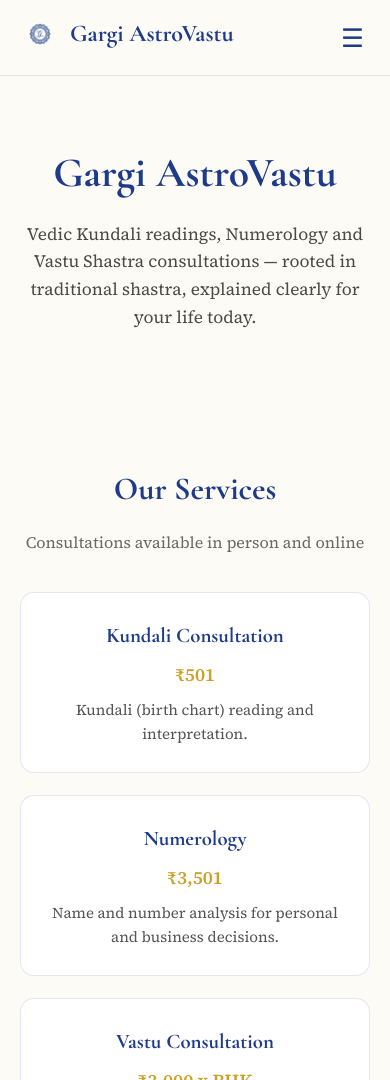
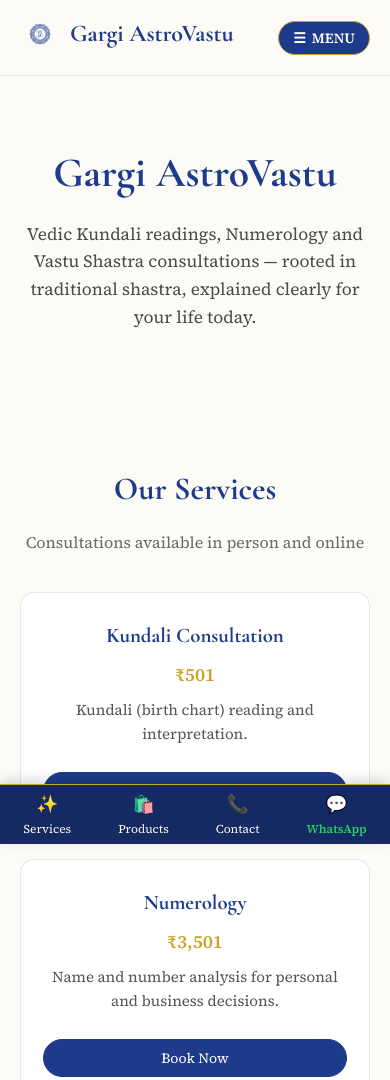
Before and after one commit to infinityspiritualservices91-collab/gargi-astrovastu, a plain HTML site: page index.html in a window 390 px wide. Shown: the top 1080 px of the page. Drawn offline with nearby package versions, Linux system fonts and the light colour scheme.

Commit message:
Update index.html

```diff
--- a/index.html
+++ b/index.html
@@ -25,8 +25,16 @@
     // WhatsApp number in international format, digits only, no + or spaces.
     whatsappNumber: "918329566105",
 
-    // Pre-filled message the client's customer will send on WhatsApp.
+    // Default pre-filled message when booking a general consultation.
     whatsappMessage: "Namaste, I would like to book a consultation with Gargi AstroVastu.",
+
+    // Pre-filled messages for individual service bookings
+    whatsappServiceMessages: {
+      kundali: "Namaste, I would like to book a Kundali Consultation with Gargi AstroVastu.",
+      numerology: "Namaste, I would like to book a Numerology Consultation with Gargi AstroVastu.",
+      vastu: "Namaste, I would like to book a Vastu Consultation with Gargi AstroVastu.",
+      puja: "Namaste, I would like to inquire about Puja & Rituals with Gargi AstroVastu."
+    },
 
     contactPhone: "+91 83295 66105",
 
@@ -57,6 +65,7 @@
     --cream:#FDFBF5;
     --ink:#2A2A2A;
     --maxw:1100px;
+    --transition: all 0.2s ease-in-out;
   }
   *{box-sizing:border-box;}
   html{scroll-behavior:smooth;}
@@ -66,6 +75,7 @@
     color:var(--ink);
     font-family:'Source Serif 4', Georgia, serif;
     line-height:1.6;
+    -webkit-tap-highlight-color: transparent;
   }
   h1,h2,h3,.brand{
     font-family:'Cormorant Garamond', Georgia, serif;
@@ -98,14 +108,86 @@
     font-size:0.92rem; text-decoration:none; border:1px solid var(--blue);
   }
   .nav-cta:hover{ background:var(--blue-dark); }
-  .menu-toggle{ display:none; background:none; border:none; font-size:1.6rem; color:var(--blue); cursor:pointer; }
+
+  /* Clear Mobile Menu Toggle Button */
+  .menu-toggle{
+    display:none;
+    background:var(--blue);
+    color:#ffffff;
+    border:1px solid var(--gold);
+    padding:6px 14px;
+    border-radius:20px;
+    font-family:'Source Serif 4', Georgia, serif;
+    font-size:0.88rem;
+    font-weight:600;
+    cursor:pointer;
+    align-items:center;
+    gap:6px;
+    transition:var(--transition);
+  }
+  .menu-toggle:hover, .menu-toggle:active{
+    background:var(--blue-dark);
+  }
+
+  /* Mobile Bottom Navigation Bar */
+  .mobile-bottom-nav {
+    display:none;
+  }
 
   @media (max-width:760px){
-    nav.links{ display:none; }
-    .menu-toggle{ display:block; }
-    nav.links.open{
-      display:flex; flex-direction:column; position:absolute; top:100%; left:0; right:0;
-      background:var(--cream); padding:16px 20px; gap:16px; border-bottom:1px solid rgba(30,58,138,0.12);
+    .menu-toggle{ display:inline-flex; }
+    nav.links{
+      display:none;
+      flex-direction:column;
+      position:absolute;
+      top:100%; left:0; right:0;
+      background:rgba(253,251,245,0.98);
+      backdrop-filter:blur(10px);
+      padding:20px 24px;
+      gap:12px;
+      border-bottom:2px solid var(--gold);
+      box-shadow:0 10px 25px rgba(0,0,0,0.15);
+      z-index:99;
+    }
+    nav.links.open{ display:flex; }
+    nav.links a{
+      padding:10px 0;
+      font-size:1.05rem;
+      border-bottom:1px solid rgba(30,58,138,0.08);
+    }
+
+    /* Fixed Bottom Navigation Bar on Mobile */
+    .mobile-bottom-nav {
+      display:flex;
+      position:fixed;
+      bottom:0; left:0; right:0;
+      height:60px;
+      background:var(--blue-dark);
+      border-top:1px solid var(--gold);
+      z-index:90;
+      justify-content:space-around;
+      align-items:center;
+      box-shadow:0 -4px 12px rgba(0,0,0,0.15);
+    }
+    .mobile-bottom-nav a {
+      color:var(--cream);
+      font-size:0.75rem;
+      text-decoration:none;
+      display:flex;
+      flex-direction:column;
+      align-items:center;
+      gap:2px;
+    }
+    .mobile-bottom-nav a span {
+      font-size:1.1rem;
+    }
+    .mobile-bottom-nav a.active {
+      color:var(--gold);
+      font-weight:600;
+    }
+
+    main {
+      padding-bottom:70px; /* Prevents sticky bottom bar from covering footer/content */
     }
   }
 
@@ -118,14 +200,15 @@
   .hero h1{ font-size:2.6rem; }
   .hero p.sub{ max-width:620px; margin:14px auto 28px; font-size:1.08rem; opacity:0.85; }
   .btn{
-    display:inline-block; padding:13px 30px; border-radius:999px;
-    font-family:'Source Serif 4', serif; font-size:1rem; text-decoration:none;
-    cursor:pointer; border:1.5px solid var(--blue); transition:transform .15s ease;
+    display:inline-block; padding:12px 24px; border-radius:999px;
+    font-family:'Source Serif 4', serif; font-size:0.95rem; text-decoration:none;
+    cursor:pointer; border:1.5px solid var(--blue); transition:transform .15s ease, background-color .15s ease;
   }
   .btn:hover{ transform:translateY(-1px); }
   .btn-primary{ background:var(--blue); color:#fff; }
   .btn-primary:hover{ background:var(--blue-dark); }
   .btn-gold{ background:var(--gold); border-color:var(--gold); color:#fff; }
+  .btn-sm{ padding:8px 18px; font-size:0.88rem; margin-top:14px; }
 
   section{ max-width:var(--maxw); margin:0 auto; padding:56px 20px; }
   section h2{ font-size:2rem; text-align:center; margin-bottom:8px; }
@@ -137,11 +220,11 @@
   }
   .service-card{
     background:#fff; border:1px solid rgba(30,58,138,0.12); border-radius:14px;
-    padding:26px 22px; text-align:center;
+    padding:26px 22px; text-align:center; display:flex; flex-direction:column; justify-content:space-between;
   }
   .service-card h3{ font-size:1.3rem; }
   .service-card .price{ color:var(--gold); font-weight:600; font-size:1.15rem; margin:8px 0; }
-  .service-card p{ font-size:0.94rem; opacity:0.8; margin:0; }
+  .service-card p{ font-size:0.94rem; opacity:0.8; margin:0 0 12px 0; flex-grow:1; }
 
   /* ---------- Testimonials ---------- */
   .testimonial-grid{
@@ -184,7 +267,10 @@
   .contact-box .detail{ margin:6px 0; font-size:1.02rem; }
   .contact-box .btn-gold{ margin-top:22px; }
 
-  footer{ text-align:center; padding:30px 20px; font-size:0.85rem; opacity:0.6; }
+  footer{ text-align:center; padding:30px 20px 80px; font-size:0.85rem; opacity:0.6; }
+  @media (min-width: 761px) {
+    footer { padding-bottom: 30px; }
+  }
   .social-row{
     display:flex; justify-content:center; gap:18px; margin-bottom:14px; opacity:1;
   }
@@ -227,12 +313,17 @@
       <img class="g-mark" src="gargi-astrovastu.png" alt="Gargi AstroVastu logo" onerror="this.style.display='none'">
       Gargi AstroVastu
     </a>
-    <button class="menu-toggle" onclick="document.querySelector('nav.links').classList.toggle('open')" aria-label="Menu">&#9776;</button>
-    <nav class="links">
-      <a href="#services">Services</a>
-      <a href="products.html">Products</a>
-      <a href="#testimonials">Testimonials</a>
-      <a href="#contact">Contact</a>
+
+    <!-- Labeled Menu Button for Mobile -->
+    <button class="menu-toggle" onclick="toggleMobileMenu()" aria-label="Toggle navigation menu">
+      <span>&#9776;</span> <span>MENU</span>
+    </button>
+
+    <nav class="links" id="mainNav">
+      <a href="#services" onclick="closeMobileMenu()">Services</a>
+      <a href="products.html" onclick="closeMobileMenu()">Products</a>
+      <a href="#testimonials" onclick="closeMobileMenu()">Testimonials</a>
+      <a href="#contact" onclick="closeMobileMenu()">Contact</a>
     </nav>
   </div>
 </header>
@@ -248,24 +339,36 @@
     <p class="section-sub">Consultations available in person and online</p>
     <div class="services-grid">
       <div class="service-card">
+        <div>
           <h3>Kundali Consultation</h3>
           <div class="price">₹501</div>
           <p>Kundali (birth chart) reading and interpretation.</p>
         </div>
+        <button class="btn btn-primary btn-sm" onclick="openBookingModal(window.GARGI_CONFIG.whatsappServiceMessages.kundali)">Book Now</button>
+      </div>
       <div class="service-card">
+        <div>
           <h3>Numerology</h3>
           <div class="price">₹3,501</div>
           <p>Name and number analysis for personal and business decisions.</p>
         </div>
+        <button class="btn btn-primary btn-sm" onclick="openBookingModal(window.GARGI_CONFIG.whatsappServiceMessages.numerology)">Book Now</button>
+      </div>
       <div class="service-card">
+        <div>
           <h3>Vastu Consultation</h3>
           <div class="price">₹3,000 x BHK</div>
           <p>On-site or plan-based Vastu review for homes and offices.</p>
         </div>
+        <button class="btn btn-primary btn-sm" onclick="openBookingModal(window.GARGI_CONFIG.whatsappServiceMessages.vastu)">Book Now</button>
+      </div>
       <div class="service-card">
+        <div>
           <h3>Puja &amp; Rituals</h3>
           <div class="price">On request</div>
           <p>Traditional pujas and remedies performed as advised.</p>
+        </div>
+        <button class="btn btn-primary btn-sm" onclick="openBookingModal(window.GARGI_CONFIG.whatsappServiceMessages.puja)">Book Now</button>
       </div>
     </div>
   </section>
@@ -318,6 +421,22 @@
   </section>
 </main>
 
+<!-- Fixed Mobile Bottom Bar (Thumb-friendly Navigation) -->
+<div class="mobile-bottom-nav">
+  <a href="#services">
+    <span>✨</span> Services
+  </a>
+  <a href="products.html">
+    <span>🛍️</span> Products
+  </a>
+  <a href="#contact">
+    <span>📞</span> Contact
+  </a>
+  <a href="#" onclick="openBookingModal(); return false;" style="color: #25D366; font-weight: bold;">
+    <span>💬</span> WhatsApp
+  </a>
+</div>
+
 <footer>
   <div class="social-row" id="socialRow">
     <a href="#" id="socialInstagram" target="_blank" rel="noopener" aria-label="Instagram" title="Instagram">
@@ -354,6 +473,23 @@
   document.getElementById('socialInstagram').href = window.GARGI_CONFIG.instagramUrl;
   document.getElementById('socialFacebook').href = window.GARGI_CONFIG.facebookUrl;
   document.getElementById('socialYoutube').href = window.GARGI_CONFIG.youtubeUrl;
+
+  // Mobile menu helpers
+  function toggleMobileMenu(){
+    document.getElementById('mainNav').classList.toggle('open');
+  }
+  function closeMobileMenu(){
+    document.getElementById('mainNav').classList.remove('open');
+  }
+
+  // Close menu when clicking outside
+  document.addEventListener('click', function(e) {
+    var nav = document.getElementById('mainNav');
+    var toggleBtn = document.querySelector('.menu-toggle');
+    if (nav && toggleBtn && !nav.contains(e.target) && !toggleBtn.contains(e.target)) {
+      closeMobileMenu();
+    }
+  });
 
   function parseCsv(text){
     var rows = [];
@@ -487,34 +623,33 @@
 
   loadCollectionsFromCsv();
 
-  function buildWhatsAppLink(){
+  function buildWhatsAppLink(customMsg){
     var num = window.GARGI_CONFIG.whatsappNumber.replace(/\D/g, '');
-    var msg = encodeURIComponent(window.GARGI_CONFIG.whatsappMessage || '');
+    var msg = encodeURIComponent(customMsg || window.GARGI_CONFIG.whatsappMessage || '');
     return 'https://wa.me/' + num + (msg ? ('?text=' + msg) : '');
   }
 
-  var qrRendered = false;
+  var qrObj = null;
 
-  function openBookingModal(){
+  function openBookingModal(customMsg){
     var modal = document.getElementById('bookingModal');
     modal.classList.add('open');
-    var link = buildWhatsAppLink();
+    var link = buildWhatsAppLink(customMsg);
     document.getElementById('qrLink').href = link;
 
-    if(!qrRendered){
     var qrEl = document.getElementById('qrcode');
+    qrEl.innerHTML = ''; // Re-render QR code dynamically for the requested service
+
     if(window.QRCode){
-        new QRCode(qrEl, {
+      qrObj = new QRCode(qrEl, {
         text: link,
         width: 200,
         height: 200,
         colorDark: '#1E3A8A',
         colorLight: '#ffffff'
       });
-        qrRendered = true;
     } else {
       qrEl.textContent = 'QR library failed to load — use the link below.';
-      }
     }
   }
 
```
Lines whose indentation alone changed are shown as unchanged.
